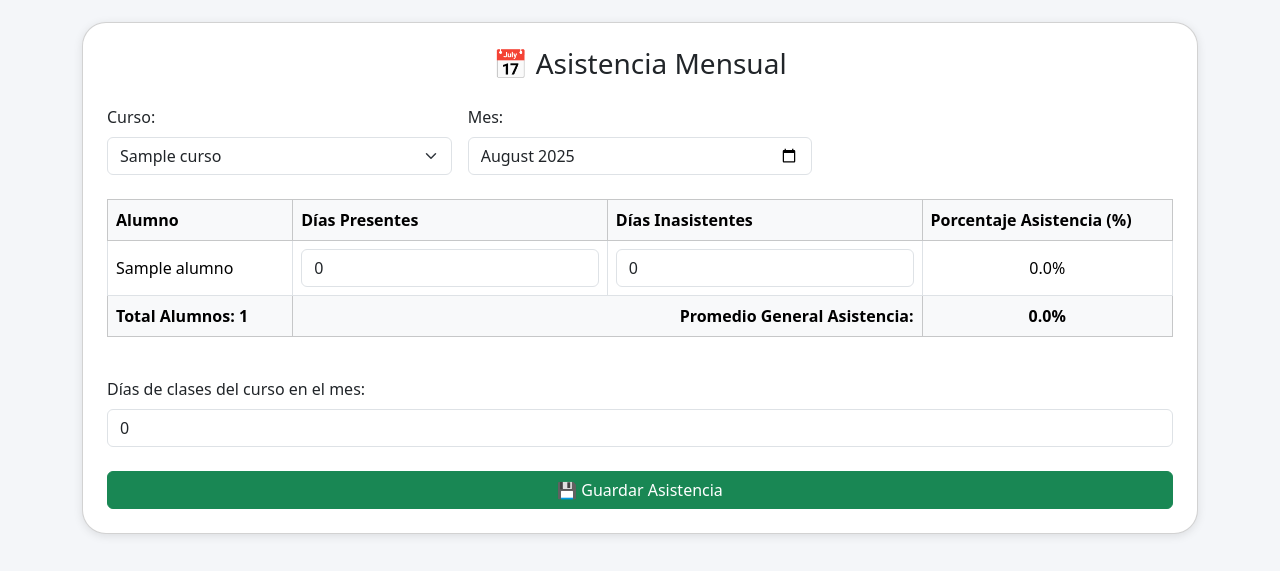
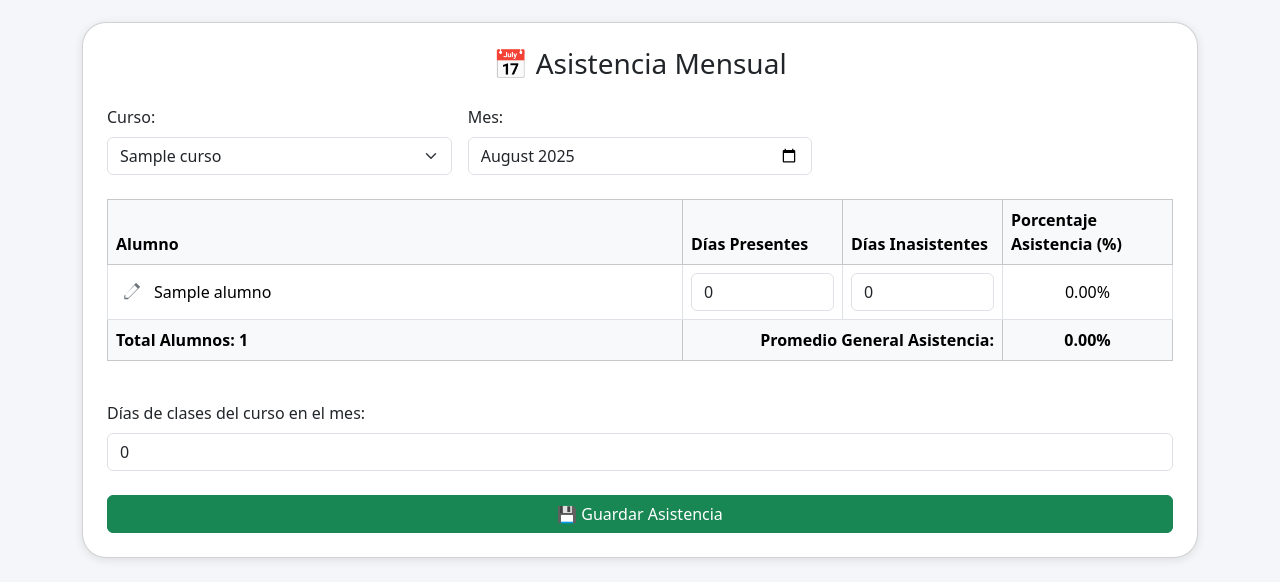
Before and after one commit to Alvarx77/djangoasistencia, a Django app: page /asistencia_mensual/ in a window 1280 px wide. Shown: the part 229-811 px from the top of the page. Before the commit the page ends 772 px from the top, so only its background shows below. Run offline with Django 5.2, Linux system fonts and the light colour scheme; a user stored in the database is signed in; tables that the repository leaves empty hold one stand-in row (values such as "Sample post").

Commit message:
Update asistencia_mensual.html

```diff
--- a/alumnos/templates/alumnos/asistencia_mensual.html
+++ b/alumnos/templates/alumnos/asistencia_mensual.html
@@ -1,14 +1,31 @@
 {% extends "alumnos/base.html" %}
 {% block title %}Asistencia Mensual{% endblock %}
 {% block content %}
+<!-- Bootstrap Icons -->
+<link href="https://cdn.jsdelivr.net/npm/bootstrap-icons@1.10.5/font/bootstrap-icons.css" rel="stylesheet">
+
 <style>
-  /* Indicadores de estado */
   .estado { font-size: .85rem; white-space: nowrap; }
   .estado.saving::before { content: "⏳ Guardando…"; color: #6c757d; }
   .estado.saved::before  { content: "✓ Guardado"; color: #198754; }
-  .estado.error::before  { content: "✖ Error"; color: #dc3545; }
   .fade-out { animation: fadeout 1.8s forwards; }
   @keyframes fadeout { 0%{opacity:1} 70%{opacity:1} 100%{opacity:0} }
+  .edit-icon { cursor: pointer; color: #0d6efd; margin-left: 8px; }
+
+  /* Estilos del modal simple (si no usas Bootstrap Modal) */
+  .simple-modal-backdrop {
+    position: fixed; inset: 0; background: rgba(0,0,0,.35); display: none; z-index: 1050;
+  }
+  .simple-modal {
+    position: fixed; top: 50%; left: 50%; transform: translate(-50%, -50%);
+    width: 95%; max-width: 420px; background: #fff; border-radius: .5rem; box-shadow: 0 0.5rem 1rem rgba(0,0,0,.15);
+    display: none; z-index: 1060;
+  }
+  .simple-modal header { padding: .75rem 1rem; border-bottom: 1px solid #eee; font-weight: 600; }
+  .simple-modal .body { padding: 1rem; }
+  .simple-modal footer { padding: .75rem 1rem; border-top: 1px solid #eee; display: flex; gap: .5rem; justify-content: flex-end; }
+  .btn-pencil { border: none; background: transparent; padding: 2px 6px; line-height: 1; color: #6c757d; cursor: pointer; }
+  .btn-pencil:hover { color: #0d6efd; }
 </style>
 
 <div class="card card-custom p-4">
@@ -39,18 +56,25 @@
       <table class="table table-bordered align-middle" id="tablaAsistencia">
         <thead class="table-light">
           <tr>
-            <th>Alumno</th>
-            <th>Días Presentes</th>
-            <th>Días Inasistentes</th>
-            <th>Porcentaje Asistencia (%)</th>
+            <th style="min-width: 260px;">Alumno</th>
+            <th style="width: 160px;">Días Presentes</th>
+            <th style="width: 160px;">Días Inasistentes</th>
+            <th style="width: 170px;">Porcentaje Asistencia (%)</th>
           </tr>
         </thead>
         <tbody>
           {% for item in alumnos_asistencia %}
             <tr data-alumno-id="{{ item.alumno.id }}">
               <td class="alumno-nombre">
-                {{ item.alumno.nombre_completo }}
-                <div class="estado d-inline-block ms-2 estado-fila"></div>
+                <div class="d-flex align-items-center gap-2">
+                  <button type="button" class="btn-pencil js-open-editor" title="Editar totales de este alumno">
+                    <svg xmlns="http://www.w3.org/2000/svg" width="18" height="18" fill="currentColor" viewBox="0 0 16 16" aria-hidden="true">
+                      <path d="M12.146.146a.5.5 0 0 1 .708 0l3 3a.5.5 0 0 1 0 .708L5.207 14.5H2v-3.207L12.146.146zM11.207 2 3 10.207V13h2.793L14 4.793 11.207 2z"/>
+                    </svg>
+                  </button>
+                  <span>{{ item.alumno.nombre_completo }}</span>
+                  <div class="estado d-inline-block ms-2 estado-fila"></div>
+                </div>
               </td>
               <td>
                 <input type="number" name="presentes_{{ item.alumno.id }}" class="form-control input-presentes"
@@ -61,7 +85,7 @@
                   value="{{ item.asistencia.inasistentes|default:0 }}" min="0" step="1">
               </td>
               <td class="text-center celda-porcentaje">
-                <span class="valor-porcentaje">{{ item.porcentaje }}</span>%
+                <span class="valor-porcentaje">{{ item.porcentaje|floatformat:2 }}</span>%
               </td>
             </tr>
           {% endfor %}
@@ -73,7 +97,7 @@
               <div class="estado d-inline-block ms-2" id="estado-dias"></div>
             </td>
             <td colspan="2" class="text-end"><strong>Promedio General Asistencia:</strong></td>
-            <td class="text-center"><strong><span id="promedioAsistencia">{{ promedio_asistencia }}</span>%</strong></td>
+            <td class="text-center"><strong><span id="promedioAsistencia">{{ promedio_asistencia|floatformat:2 }}</span>%</strong></td>
           </tr>
         </tfoot>
       </table>
@@ -92,6 +116,30 @@
   {% endif %}
 </div>
 
+<!-- Modal simple (flotante) -->
+<div class="simple-modal-backdrop" id="editorBackdrop"></div>
+<div class="simple-modal" id="editorModal" role="dialog" aria-modal="true" aria-labelledby="editorTitle">
+  <header><div id="editorTitle">Editar totales del alumno</div></header>
+  <div class="body">
+    <div class="mb-2"><strong id="editorAlumnoNombre"></strong></div>
+    <div class="row g-2">
+      <div class="col-6">
+        <label class="form-label">Presentes</label>
+        <input type="number" id="editorPresentes" class="form-control" min="0" step="1">
+      </div>
+      <div class="col-6">
+        <label class="form-label">Inasistentes</label>
+        <input type="number" id="editorInasistentes" class="form-control" min="0" step="1">
+      </div>
+    </div>
+    <div class="form-text mt-1">El porcentaje se calculará respecto a los <em>días de clases del curso</em>.</div>
+  </div>
+  <footer>
+    <button type="button" class="btn btn-outline-secondary" id="editorCancelar">Cancelar</button>
+    <button type="button" class="btn btn-primary" id="editorGuardar">Guardar</button>
+  </footer>
+</div>
+
 <script>
 (function() {
   const diasInput = document.getElementById('dias_clases');
@@ -103,219 +151,185 @@
   const totalAlumnosSpan = document.getElementById('totalAlumnos');
   const estadoDias = document.getElementById('estado-dias');
 
+  // Modal simple
+  const modal = document.getElementById('editorModal');
+  const backdrop = document.getElementById('editorBackdrop');
+  const editorNombre = document.getElementById('editorAlumnoNombre');
+  const editorPresentes = document.getElementById('editorPresentes');
+  const editorInasistentes = document.getElementById('editorInasistentes');
+  const btnEditorCancelar = document.getElementById('editorCancelar');
+  const btnEditorGuardar = document.getElementById('editorGuardar');
+  let currentRow = null;
+
+  function openModalForRow(row) {
+    currentRow = row;
+    const nombre = row.querySelector('.alumno-nombre span')?.textContent?.trim() || 'Alumno';
+    const p = parseInt(row.querySelector('.input-presentes').value || '0', 10) || 0;
+    const i = parseInt(row.querySelector('.input-inasistentes').value || '0', 10) || 0;
+
+    editorNombre.textContent = nombre;
+    editorPresentes.value = p;
+    editorInasistentes.value = i;
+
+    backdrop.style.display = 'block';
+    modal.style.display = 'block';
+  }
+  function closeModal() {
+    modal.style.display = 'none';
+    backdrop.style.display = 'none';
+    currentRow = null;
+  }
+  btnEditorCancelar.addEventListener('click', closeModal);
+  backdrop.addEventListener('click', closeModal);
+
+  btnEditorGuardar.addEventListener('click', () => {
+    if (!currentRow) return;
+    let p = parseInt(editorPresentes.value || '0', 10); if (isNaN(p)) p = 0;
+    let i = parseInt(editorInasistentes.value || '0', 10); if (isNaN(i)) i = 0;
+    if (p < 0) p = 0; if (i < 0) i = 0;
+
+    const inpP = currentRow.querySelector('.input-presentes');
+    const inpI = currentRow.querySelector('.input-inasistentes');
+    inpP.value = p;
+    inpI.value = i;
+
+    guardarFila(currentRow.dataset.alumnoId, p, i, currentRow);
+    closeModal();
+  });
+
   function getCSRFTOKEN() {
     const input = document.querySelector('input[name=csrfmiddlewaretoken]');
     return input ? input.value : '';
   }
 
-  function getTotal() {
-    const v = parseInt(diasInput.value, 10);
-    return isNaN(v) ? 0 : Math.max(0, v);
-  }
-
   function clamp(n, min, max) { return Math.min(Math.max(n, min), max); }
 
-  function calcularPorcentaje(presentes, total) {
-    if (!total || total <= 0) return 0;
-    return Math.round((presentes / total) * 1000) / 10; // 1 decimal
-  }
-
   function actualizarFooter() {
-    const total = getTotal();
-    let sumaPorcentajes = 0;
-    let filas = 0;
-
+    let sumaPorcentajes = 0, filas = 0;
     tabla.querySelectorAll('tbody tr[data-alumno-id]').forEach(row => {
-      const p = parseInt(row.querySelector('.input-presentes').value || '0', 10);
-      const porcentaje = calcularPorcentaje(p, total);
-      sumaPorcentajes += porcentaje;
-      filas += 1;
+      const span = row.querySelector('.celda-porcentaje .valor-porcentaje');
+      const pct = parseFloat(span ? (span.textContent || '0') : '0');
+      if (!isNaN(pct)) { sumaPorcentajes += pct; filas++; }
     });
-
     if (totalAlumnosSpan) totalAlumnosSpan.textContent = filas.toString();
     if (promedioSpan) {
       const prom = filas ? Math.round((sumaPorcentajes / filas) * 10) / 10 : 0;
-      promedioSpan.textContent = prom.toFixed(1);
+      promedioSpan.textContent = prom.toFixed(2);
     }
   }
 
-  // --- Indicadores de estado ---
-  function setEstado(el, clase) {
-    if (!el) return;
-    el.classList.remove('saving', 'saved', 'error', 'fade-out');
-    if (clase) el.classList.add(clase);
-    if (clase === 'saved') {
-      setTimeout(() => el.classList.add('fade-out'), 300);
-      setTimeout(() => { el.classList.remove('saved', 'fade-out'); }, 2200);
-    }
+  // === CAMBIO 1: Porcentaje respecto a DÍAS DEL CURSO ===
+  function porcentajeRespectoCurso(presentes) {
+    const diasCurso = parseInt(diasInput.value || '0', 10) || 0;
+    if (diasCurso <= 0) return 0;
+    return (presentes / diasCurso) * 100;
   }
 
-  // --- AUTOSAVE ---
-  let saveTimer = null;
-  function debounceSave(fn) {
-    clearTimeout(saveTimer);
-    saveTimer = setTimeout(fn, 400);
+  // Guarda por fila (autosave)
+  function guardarFila(alumnoId, presentes, inasistentes, fila) {
+    const estado = fila.querySelector('.estado-fila');
+    estado.className = 'estado estado-fila saving';
+
+    // === CAMBIO 2: usa días del curso para el % en el front ===
+    const pct = porcentajeRespectoCurso(presentes);
+    fila.querySelector('.valor-porcentaje').textContent = pct.toFixed(2);
+    actualizarFooter();
+
+    const fd = new FormData();
+    fd.append('alumno_id', alumnoId);
+    fd.append('curso_id', cursoId);
+    fd.append('mes', mesActual);
+    fd.append('presentes', presentes);
+    fd.append('inasistentes', inasistentes);
+
+    fetch("{% url 'ajax_actualizar_asistencia' %}", {
+      method: 'POST',
+      headers: { 'X-CSRFToken': getCSRFTOKEN() },
+      body: fd
+    })
+    .then(r => r.json())
+    .then(data => {
+      if (!data.ok) {
+        estado.className = 'estado estado-fila error';
+      } else {
+        // opcional: toma el % del backend (también calculado con días del curso)
+        if (typeof data.porcentaje === 'number') {
+          fila.querySelector('.valor-porcentaje').textContent = data.porcentaje.toFixed(2);
+          actualizarFooter();
+        }
+        estado.className = 'estado estado-fila saved fade-out';
+      }
+    })
+    .catch(() => { estado.className = 'estado estado-fila error'; });
   }
 
-  function autosaveAsistencia(row) {
-    const total = getTotal();
-    const alumnoId = row.getAttribute('data-alumno-id');
-    const inpP = row.querySelector('.input-presentes');
-    const inpI = row.querySelector('.input-inasistentes');
-    const estadoFila = row.querySelector('.estado-fila');
+  // Listeners de edición manual
+  tabla.querySelectorAll('.input-presentes, .input-inasistentes').forEach(input => {
+    input.addEventListener('input', function() {
+      const row = this.closest('tr');
+      const alumnoId = row.dataset.alumnoId;
+      const totalCurso = parseInt(diasInput.value || '0', 10) || 0;
 
-    let p = parseInt(inpP.value || '0', 10);
-    let i = parseInt(inpI.value || '0', 10);
+      let presentes = parseInt(row.querySelector('.input-presentes').value || '0', 10); if (isNaN(presentes)) presentes = 0;
+      let inasistentes = parseInt(row.querySelector('.input-inasistentes').value || '0', 10); if (isNaN(inasistentes)) inasistentes = 0;
 
-    // Normaliza con el total
-    p = clamp(isNaN(p) ? 0 : p, 0, total);
-    i = clamp(isNaN(i) ? 0 : i, 0, total);
-    if (p + i !== total) { i = clamp(total - p, 0, total); }
-    inpP.value = p; inpI.value = i;
+      if (this.classList.contains('input-inasistentes')) {
+        inasistentes = clamp(inasistentes, 0, totalCurso);
+        presentes = clamp(totalCurso - inasistentes, 0, totalCurso);
+        row.querySelector('.input-presentes').value = presentes;
+        row.querySelector('.input-inasistentes').value = inasistentes;
+      } else {
+        presentes = clamp(presentes, 0, totalCurso);
+        inasistentes = clamp(totalCurso - presentes, 0, totalCurso);
+        row.querySelector('.input-presentes').value = presentes;
+        row.querySelector('.input-inasistentes').value = inasistentes;
+      }
 
-    // % y footer
-    const celdaPct = row.querySelector('.celda-porcentaje .valor-porcentaje');
-    const pct = calcularPorcentaje(p, total);
-    if (celdaPct) celdaPct.textContent = pct.toFixed(1);
-    actualizarFooter();
-
-    setEstado(estadoFila, 'saving');
-
-    const formData = new FormData();
-    formData.append('alumno_id', alumnoId);
-    formData.append('curso_id', cursoId);
-    formData.append('mes', mesActual);
-    formData.append('presentes', p);
-    formData.append('inasistentes', i);
-
-    fetch('{% url "ajax_actualizar_asistencia" %}', {
-      method: 'POST',
-      headers: { 'X-CSRFToken': getCSRFTOKEN() },
-      body: formData
-    }).then(r => r.json()).then(data => {
-      if (!data.ok) {
-        setEstado(estadoFila, 'error');
-        console.warn('No se pudo guardar automáticamente:', data.error);
-      } else {
-        if (typeof data.porcentaje === 'number' && celdaPct) {
-          celdaPct.textContent = data.porcentaje.toFixed(1);
-        }
-        actualizarFooter();
-        setEstado(estadoFila, 'saved');
-      }
-    }).catch(err => {
-      setEstado(estadoFila, 'error');
-      console.error('Error autosave:', err);
+      guardarFila(alumnoId, presentes, inasistentes, row);
     });
-  }
-
-  function autosaveDiasClases() {
-    if (!estadoDias) return;
-    setEstado(estadoDias, 'saving');
-
-    const formData = new FormData();
-    formData.append('curso_id', cursoId);
-    formData.append('mes', mesActual);
-    formData.append('dias_clases', getTotal());
-
-    fetch('{% url "ajax_actualizar_dias_clases" %}', {
-      method: 'POST',
-      headers: { 'X-CSRFToken': getCSRFTOKEN() },
-      body: formData
-    }).then(r => r.json()).then(data => {
-      if (!data.ok) {
-        setEstado(estadoDias, 'error');
-        console.warn('No se pudieron guardar los días de clases:', data.error);
-      } else {
-        setEstado(estadoDias, 'saved');
-      }
-    }).catch(err => {
-      setEstado(estadoDias, 'error');
-      console.error('Error guardando días de clases:', err);
-    });
-  }
-
-  // --- Edición por fila ---
-  function syncRow(row, changedField) {
-    const total = getTotal();
-    const inpP = row.querySelector('.input-presentes');
-    const inpI = row.querySelector('.input-inasistentes');
-
-    let p = parseInt(inpP.value, 10);
-    let i = parseInt(inpI.value, 10);
-    p = isNaN(p) ? 0 : p;
-    i = isNaN(i) ? 0 : i;
-
-    if (changedField === 'P') {
-      p = clamp(p, 0, total);
-      i = clamp(total - p, 0, total);
-    } else if (changedField === 'I') {
-      i = clamp(i, 0, total);
-      p = clamp(total - i, 0, total);
-    }
-
-    inpP.value = p;
-    inpI.value = i;
-
-    const celdaPct = row.querySelector('.celda-porcentaje .valor-porcentaje');
-    const pct = calcularPorcentaje(p, total);
-    if (celdaPct) celdaPct.textContent = pct.toFixed(1);
-    actualizarFooter();
-
-    debounceSave(() => autosaveAsistencia(row));
-  }
-
-  // ========= CAMBIO CLAVE =========
-  // Cuando cambian los días de clases:
-  //  -> Setea TODAS las filas a Presentes = total, Inasistentes = 0
-  //  -> Recalcula % y footer
-  //  -> Autosave SOLO de los días totales (no por alumno)
-  diasInput.addEventListener('input', () => {
-    const total = getTotal();
-    tabla.querySelectorAll('tbody tr[data-alumno-id]').forEach(row => {
-      const inpP = row.querySelector('.input-presentes');
-      const inpI = row.querySelector('.input-inasistentes');
-      inpP.value = total;
-      inpI.value = 0;
-      inpP.max = total;
-      inpI.max = total;
-
-      const celdaPct = row.querySelector('.celda-porcentaje .valor-porcentaje');
-      if (celdaPct) celdaPct.textContent = calcularPorcentaje(total, total).toFixed(1); // 100.0 o 0 si total=0
-    });
-    actualizarFooter();
-    debounceSave(autosaveDiasClases);
   });
 
-  // Listeners de edición manual
-  tabla.querySelectorAll('.input-presentes').forEach(inp => {
-    inp.addEventListener('input', (e) => { syncRow(e.target.closest('tr'), 'P'); });
-  });
-  tabla.querySelectorAll('.input-inasistentes').forEach(inp => {
-    inp.addEventListener('input', (e) => { syncRow(e.target.closest('tr'), 'I'); });
-  });
-
-  // ========= NUEVO: Normaliza antes de enviar (por si cambiaste días y guardaste rápido)
-  if (form) {
-    form.addEventListener('submit', (e) => {
-      const total = getTotal();
+  // Cambian los días del curso => todos a presentes=total, inasistentes=0, % = 100
+  if (diasInput) {
+    diasInput.addEventListener('input', () => {
+      const total = parseInt(diasInput.value || '0', 10) || 0;
       tabla.querySelectorAll('tbody tr[data-alumno-id]').forEach(row => {
-        const inpP = row.querySelector('.input-presentes');
-        const inpI = row.querySelector('.input-inasistentes');
-        let p = parseInt(inpP.value || '0', 10);
-        let i = parseInt(inpI.value || '0', 10);
-        if (isNaN(p)) p = 0;
-        if (isNaN(i)) i = 0;
-        p = clamp(p, 0, total);
-        i = clamp(total - p, 0, total); // fuerza suma = total
-        inpP.value = p;
-        inpI.value = i;
+        row.querySelector('.input-presentes').value = total;
+        row.querySelector('.input-inasistentes').value = 0;
+        // Mostrar % 100.0 en el front inmediatamente
+        row.querySelector('.valor-porcentaje').textContent = (total > 0 ? 100.0 : 0.0).toFixed(2);
+        // Persistir cada fila
+        guardarFila(row.dataset.alumnoId, total, 0, row);
       });
     });
   }
 
-  // Inicializa footer al cargar
-  window.addEventListener('DOMContentLoaded', actualizarFooter);
+  // Botón lápiz abre modal
+  tabla.querySelectorAll('.js-open-editor').forEach(btn => {
+    btn.addEventListener('click', (e) => {
+      const row = e.target.closest('tr') || e.target.closest('button')?.closest('tr');
+      if (row) openModalForRow(row);
+    });
+  });
+
+  // Submit manual (por si usas el botón grande)
+  if (form) {
+    form.addEventListener('submit', (e) => {
+      // No toco nada de tu flujo original.
+      // El botón lo usas para "Guardar Asistencia" (especialmente días del curso).
+    });
+  }
+
+  // Inicializar % al cargar: usar días del curso
+  window.addEventListener('DOMContentLoaded', () => {
+    const diasCurso = parseInt(diasInput.value || '0', 10) || 0;
+    tabla.querySelectorAll('tbody tr[data-alumno-id]').forEach(row => {
+      const p = parseInt(row.querySelector('.input-presentes').value || '0', 10) || 0;
+      const pct = diasCurso > 0 ? (p / diasCurso) * 100 : 0;
+      row.querySelector('.valor-porcentaje').textContent = pct.toFixed(2);
+    });
+    actualizarFooter();
+  });
 })();
 </script>
 {% endblock %}
```
